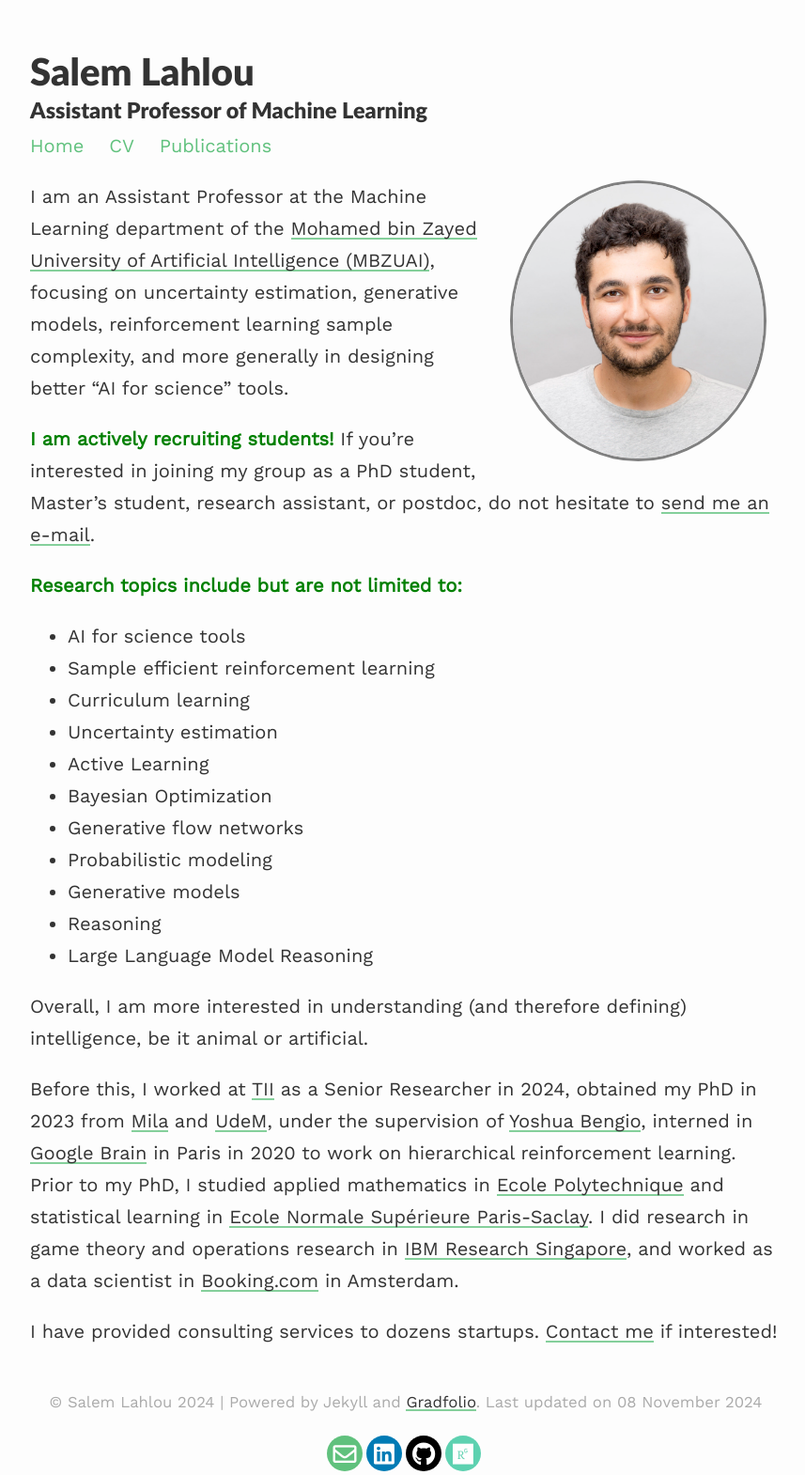
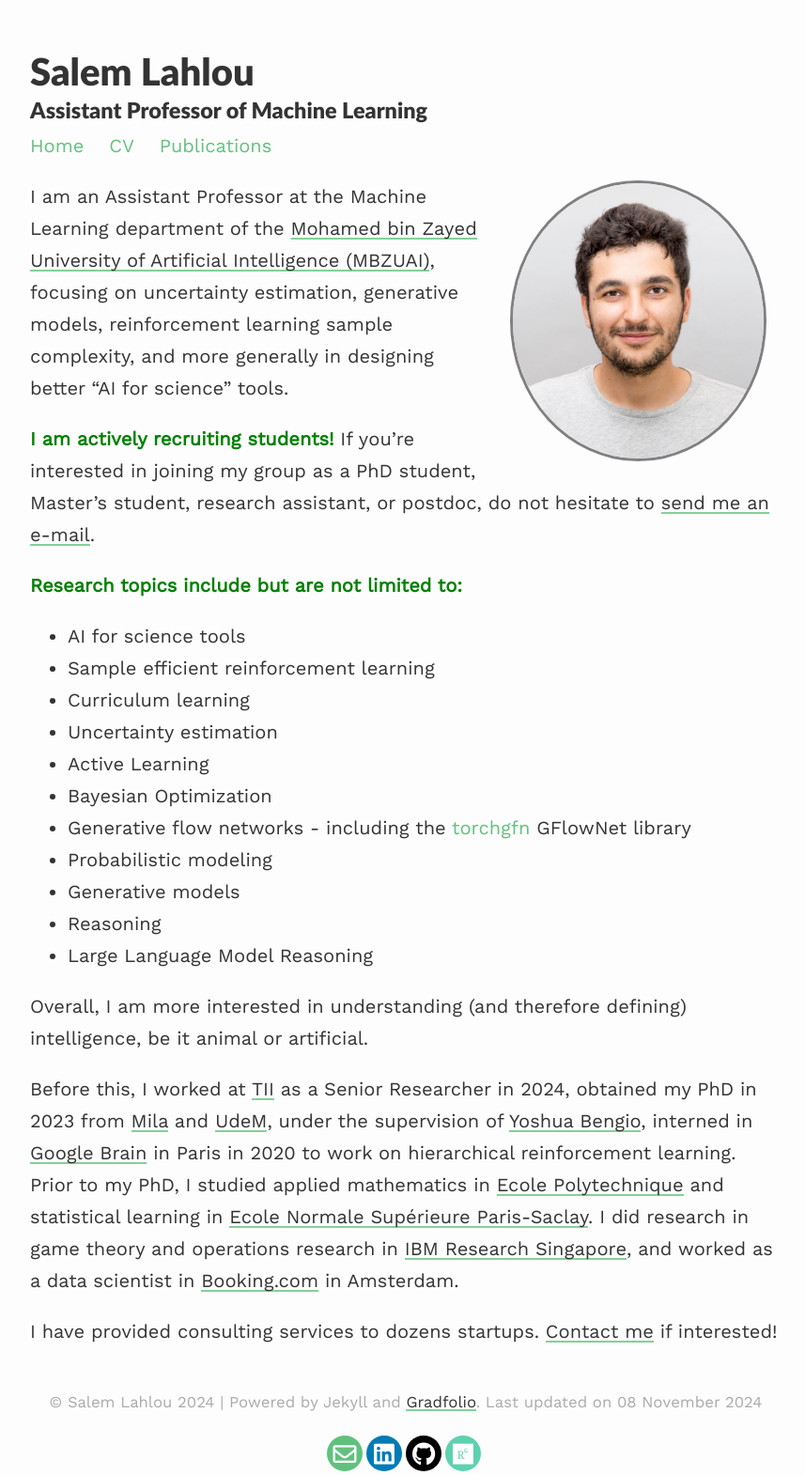
Before and after one commit to saleml/saleml.github.io, a Jekyll site: the page built from index.md, in a window 1280 px wide. Shown: the whole page at 94% size, without its empty margins (208-1065 px from the left). Built offline with Jekyll 4.4.1, drawn with Linux system fonts in a browser that asks for light colours; nearby versions of some CDN libraries.

Commit message:
add link to torchgfn

```diff
--- a/index.md
+++ b/index.md
@@ -18,7 +18,7 @@ I am an Assistant Professor at the Machine Learning department of the [Mohamed b
 - Uncertainty estimation
 - Active Learning
 - Bayesian Optimization
-- Generative flow networks
+- Generative flow networks - including the [torchgfn](https://github.com/GFNOrg/torchgfn){:target="_blank"} GFlowNet library
 - Probabilistic modeling
 - Generative models
 - Reasoning
```
